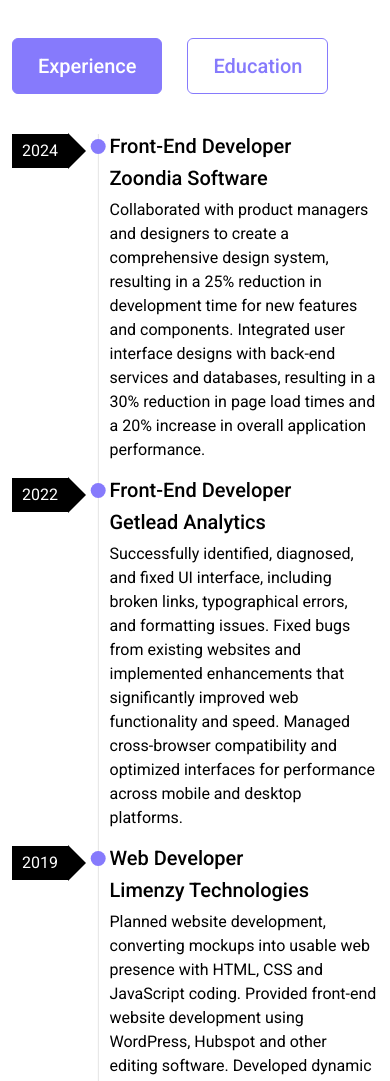
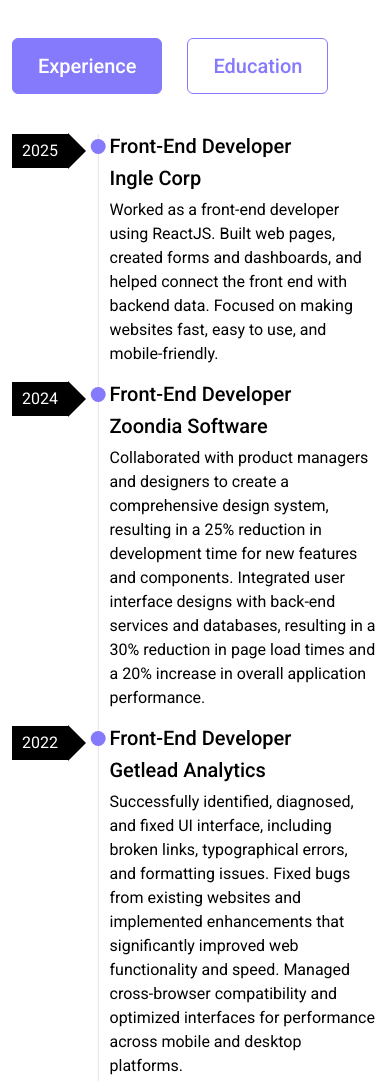
Before and after one commit to navarahmd/Portfolio, a plain HTML site: page index.html in a window 390 px wide. Shown: the part 6880-7961 px from the top of the page. Drawn offline with nearby package versions, Linux system fonts and the light colour scheme; files whose address does not match are found by name.

Commit message:
exp added

```diff
--- a/index.html
+++ b/index.html
@@ -460,6 +460,21 @@
                             <div class="experience_wrapper row">
                                 <div class="col-3 position-relative">
                                     <div class="year bg">
+                                        <p class="mb-0">2025</p>
+                                    </div>
+                                    <span class="circle position-absolute"> </span>
+                                </div>
+                                <div class="col-9 position-relative">
+                                    <div class="right">
+                                        <h5>Front-End Developer</h5>
+                                        <h5 class="sub-ttl">Ingle Corp</h5>
+                                        <p>
+                                            Worked as a front-end developer using ReactJS. Built web pages, created forms and dashboards, and helped connect the front end with backend data. Focused on making websites fast, easy to use, and mobile-friendly.
+                                        </p>
+                                    </div>
+                                </div>
+                                <div class="col-3 position-relative">
+                                    <div class="year bg">
                                         <p class="mb-0">2024</p>
                                     </div>
                                     <span class="circle position-absolute"> </span>
```
